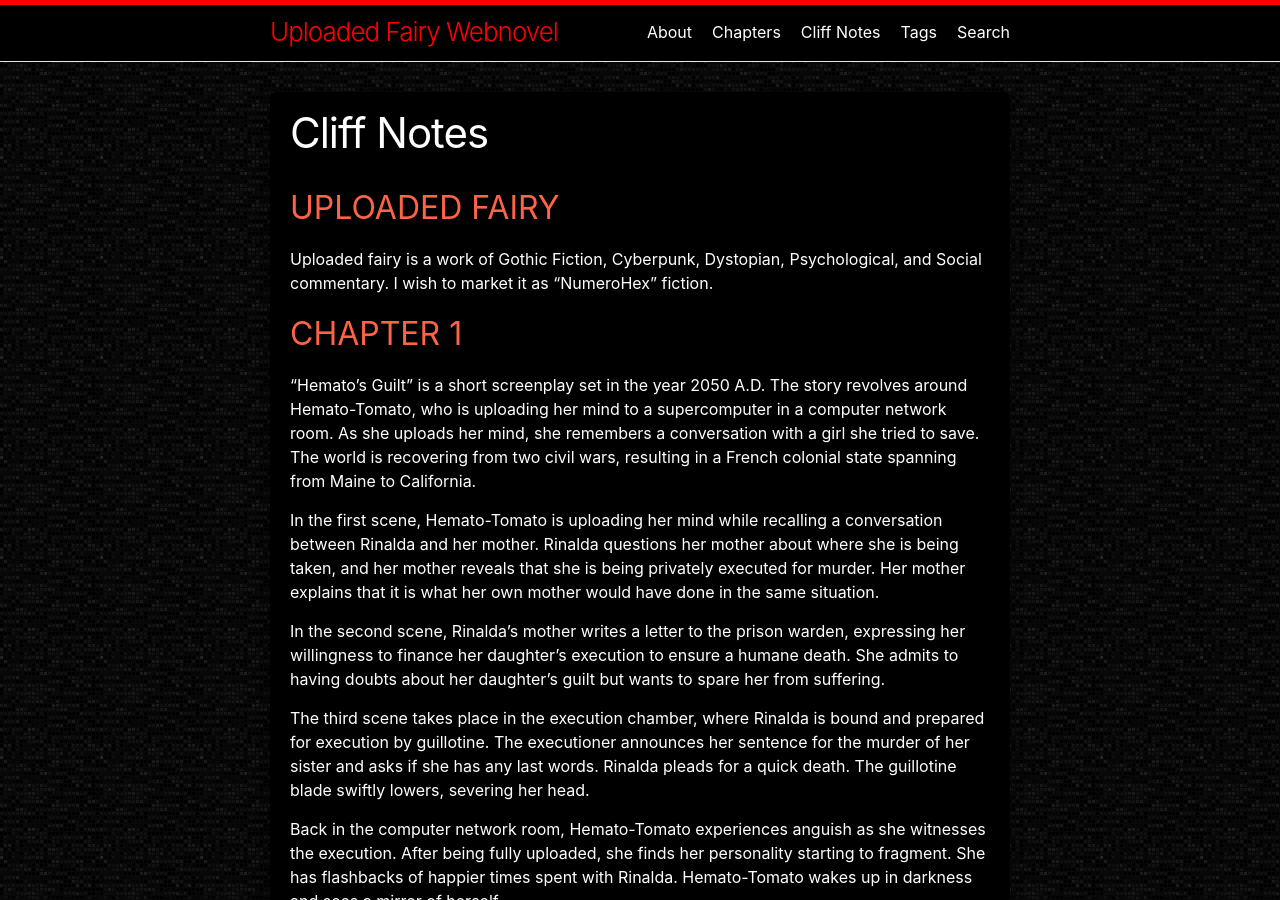
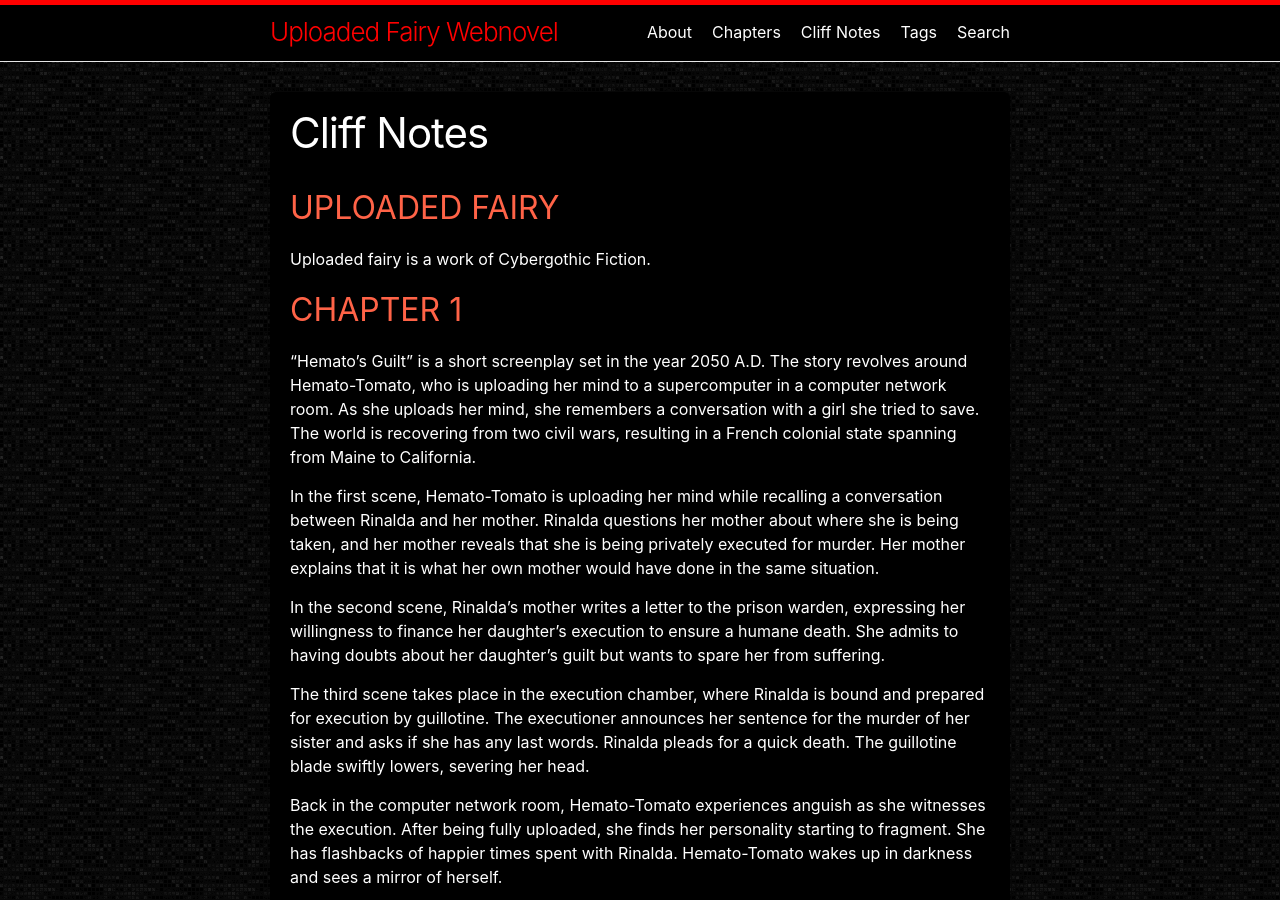
Before and after one commit to LWFlouisa/UploadedFairyOELN, a Jekyll site: the page built from cliffnotes.md, in a window 1280 px wide and 900 px high. Built offline with Jekyll 4.4.1, drawn with Linux system fonts in a browser that asks for light colours.

Commit message:
Update cliffnotes.md

```diff
--- a/cliffnotes.md
+++ b/cliffnotes.md
@@ -3,7 +3,7 @@ layout: page
 title: "Cliff Notes"
 ---
 ## UPLOADED FAIRY
-Uploaded fairy is a work of Gothic Fiction, Cyberpunk, Dystopian, Psychological, and Social commentary. I wish to market it as "NumeroHex" fiction.
+Uploaded fairy is a work of Cybergothic Fiction.
 
 ## CHAPTER 1
 
```
